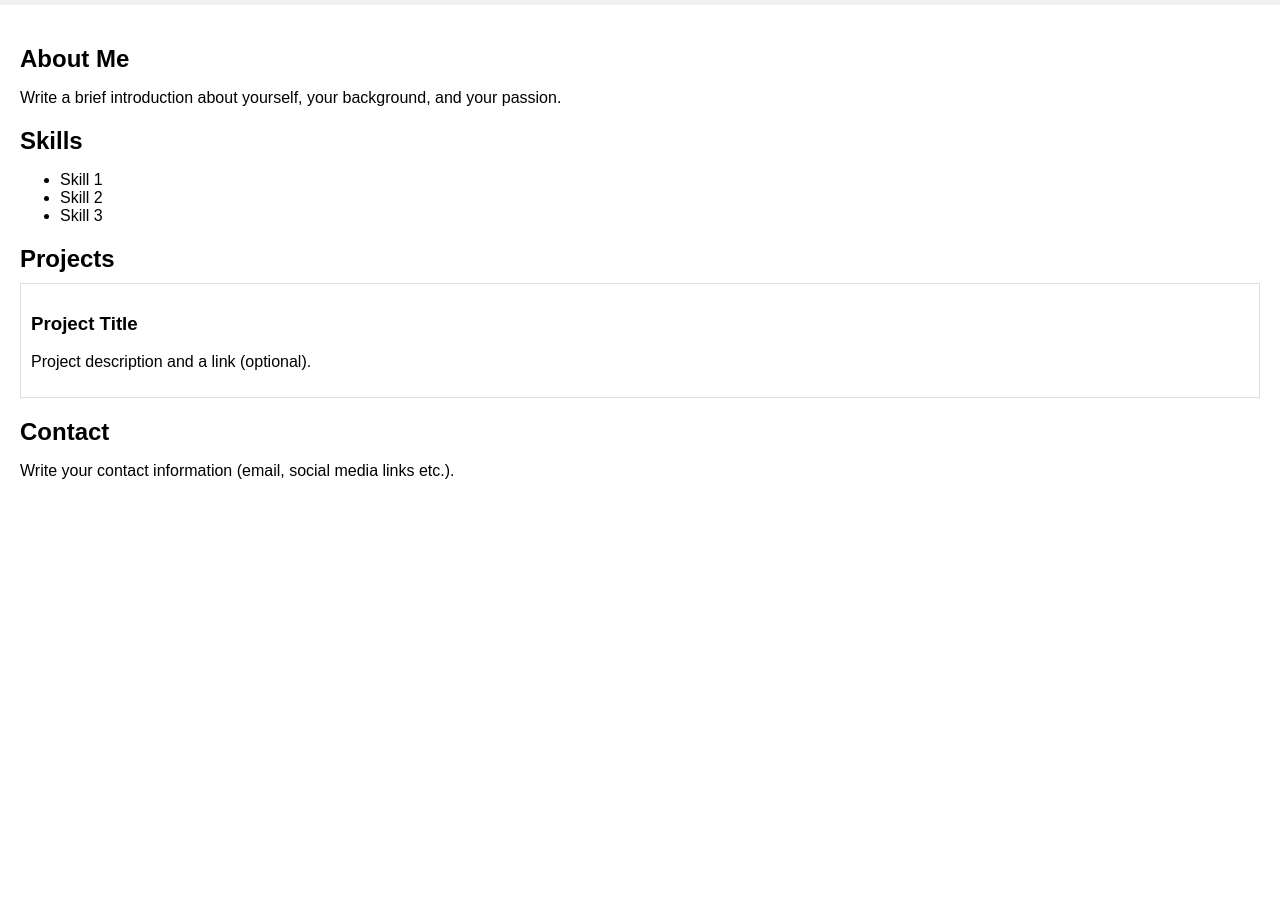
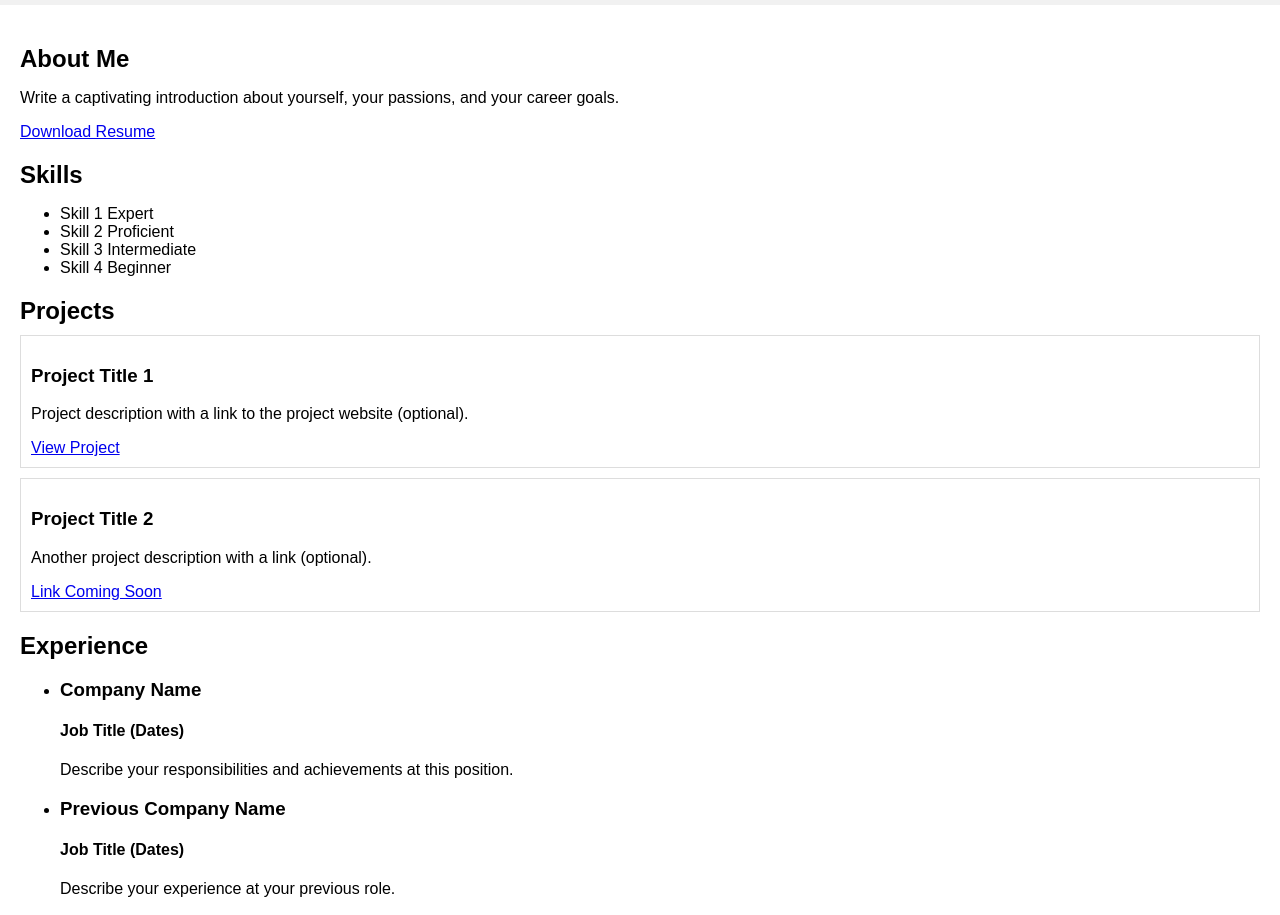
Before and after one commit to SagarGiri2001/sagargiri, a plain HTML site: page index.html in a window 1280 px wide. Shown: the part 72-987 px from the top of the page. Before the commit the page ends 800 px from the top, so only its background shows below. Drawn offline with Linux system fonts and the light colour scheme.

Commit message:
Update index.html

```diff
--- a/index.html
+++ b/index.html
@@ -4,15 +4,17 @@
     <meta charset="UTF-8">
     <meta name="viewport" content="width=device-width, initial-scale=1.0">
     <title>Sagar Giri - Portfolio</title>
-    <link rel="stylesheet" href="style.css"> </head>
+    <link rel="stylesheet" href="style.css">
+</head>
 <body>
     <header>
-        <h1>Sagar Giri</h1>
+        <img src="profile-picture.jpg" alt="Sagar Giri - Profile Picture">  <h1>Sagar Giri</h1>
         <nav>
             <ul>
                 <li><a href="#about">About Me</a></li>
                 <li><a href="#skills">Skills</a></li>
                 <li><a href="#projects">Projects</a></li>
+                <li><a href="#experience">Experience</a></li>
                 <li><a href="#contact">Contact</a></li>
             </ul>
         </nav>
@@ -21,29 +23,49 @@
     <main>
         <section id="about">
             <h2>About Me</h2>
-            <p>Write a brief introduction about yourself, your background, and your passion.</p>
-        </section>
+            <p>Write a captivating introduction about yourself, your passions, and your career goals.</p>
+            <a href="your-resume.pdf" download="Sagar_Giri_Resume.pdf">Download Resume</a>  </section>
 
         <section id="skills">
             <h2>Skills</h2>
-            <ul>
-                <li>Skill 1</li>
-                <li>Skill 2</li>
-                <li>Skill 3</li>
-                </ul>
+            <ul class="skills-list"> <li>Skill 1 <span class="skill-level">Expert</span></li>  <li>Skill 2 <span class="skill-level">Proficient</span></li>
+                <li>Skill 3 <span class="skill-level">Intermediate</span></li>
+                <li>Skill 4 <span class="skill-level">Beginner</span></li>
+            </ul>
         </section>
 
         <section id="projects">
             <h2>Projects</h2>
             <div class="project-card">
-                <h3>Project Title</h3>
-                <p>Project description and a link (optional).</p>
-            </div>
-            </section>
+                <h3>Project Title 1</h3>
+                <p>Project description with a link to the project website (optional).</p>
+                <a href="project-website.com">View Project</a>  </div>
+            <div class="project-card">
+                <h3>Project Title 2</h3>
+                <p>Another project description with a link (optional).</p>
+                <a href="#">Link Coming Soon</a>  </div>
+        </section>
+
+        <section id="experience">
+            <h2>Experience</h2>
+            <ul class="experience-list">
+                <li>
+                    <h3>Company Name</h3>
+                    <h4>Job Title (Dates)</h4>
+                    <p>Describe your responsibilities and achievements at this position.</p>
+                </li>
+                <li>
+                    <h3>Previous Company Name</h3>
+                    <h4>Job Title (Dates)</h4>
+                    <p>Describe your experience at your previous role.</p>
+                </li>
+            </ul>
+        </section>
 
         <section id="contact">
             <h2>Contact</h2>
             <p>Write your contact information (email, social media links etc.).</p>
+            <ul class="social-icons">   <li><a href="mailto:youremail@example.com"><i class="fas fa-envelope"></i></a></li>  <li><a href="https://www.linkedin.com/in/your-linkedin-profile"><i class="fab fa-linkedin"></i></a></li>  <li><a href="https://github.com/your-github-username"><i class="fab fa-github"></i></a></li>  </ul>
         </section>
     </main>
 
```
